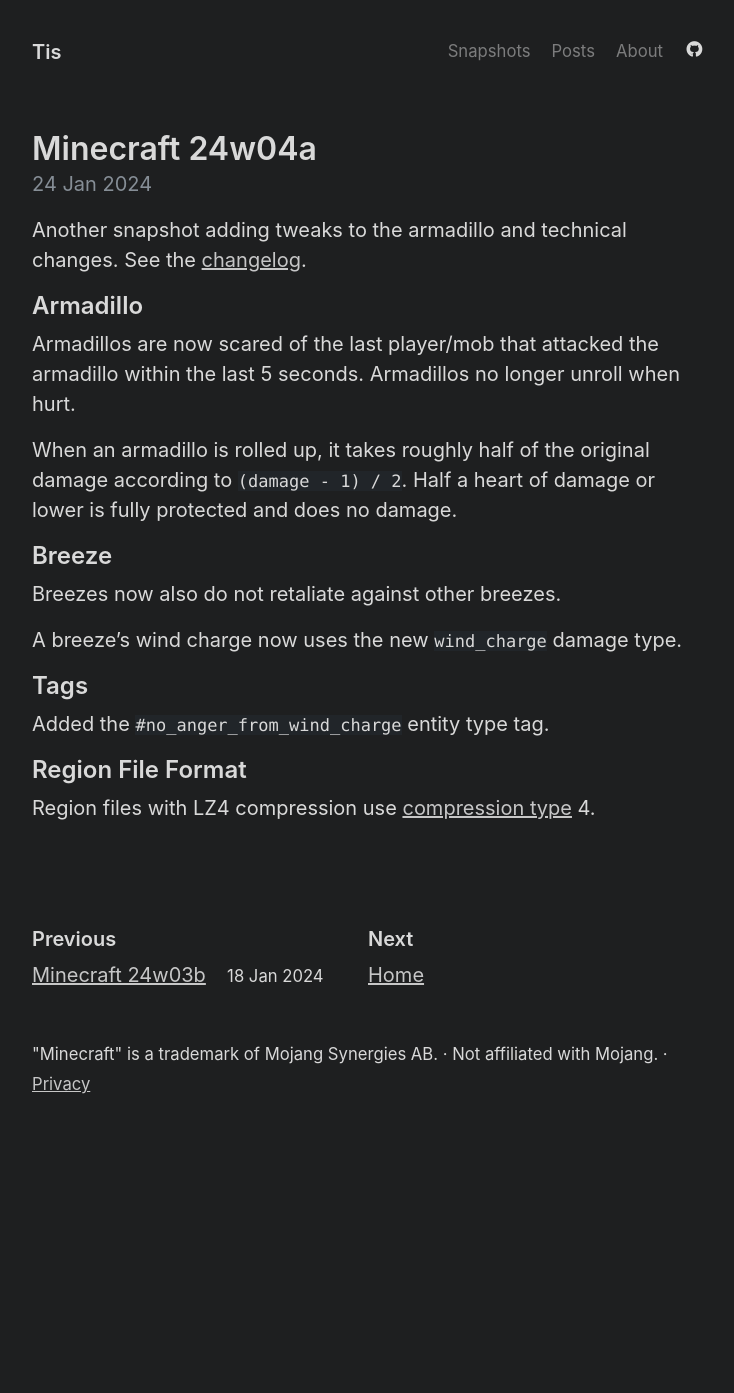
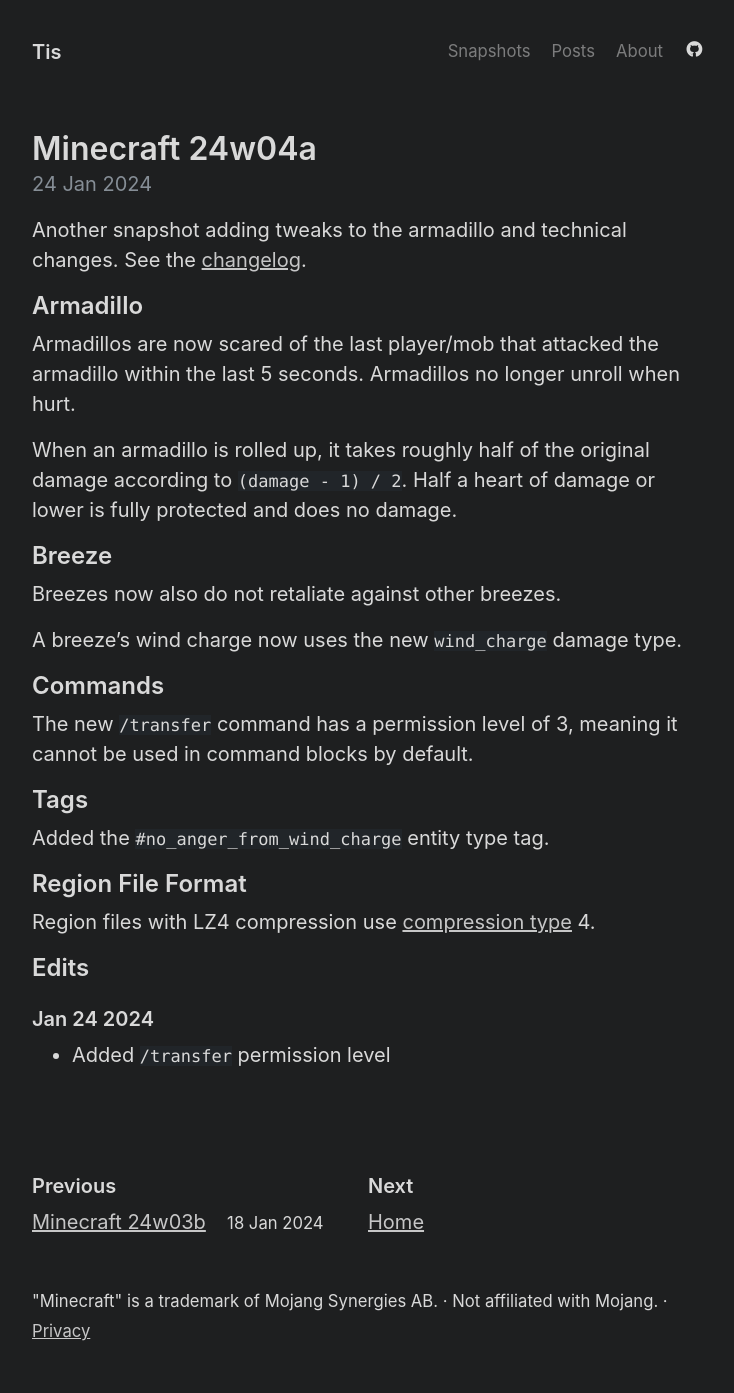
Before and after one commit to Tisawesomeness/tisawesomeness.github.io, a Jekyll site: the page built from snapshots/_posts/2024-01-24-24w04a.md, in a window 1280 px wide. Shown: the whole page, without its empty margins (272-1006 px from the left). Built offline with Jekyll 4.4.1, drawn with Linux system fonts in a browser that asks for light colours; comment, search, counter and statistics services are not loaded; before the commit the page ends 1146 px from its top, so only the background shows below that.

Commit message:
Add /transfer permission level

```diff
--- a/snapshots/_posts/2024-01-24-24w04a.md
+++ b/snapshots/_posts/2024-01-24-24w04a.md
@@ -18,6 +18,10 @@
 
 A breeze's wind charge now uses the new `wind_charge` damage type.
 
+## Commands
+
+The new `/transfer` command has a permission level of 3, meaning it cannot be used in command blocks by default.
+
 ## Tags
 
 Added the `#no_anger_from_wind_charge` entity type tag.
@@ -25,3 +29,9 @@
 ## Region File Format
 
 Region files with LZ4 compression use [compression type](https://minecraft.wiki/w/Region_file_format#Payload) 4.
+
+## Edits
+
+### Jan 24 2024
+
+- Added `/transfer` permission level
```
